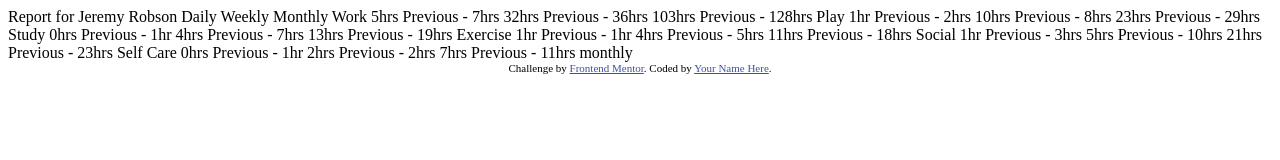
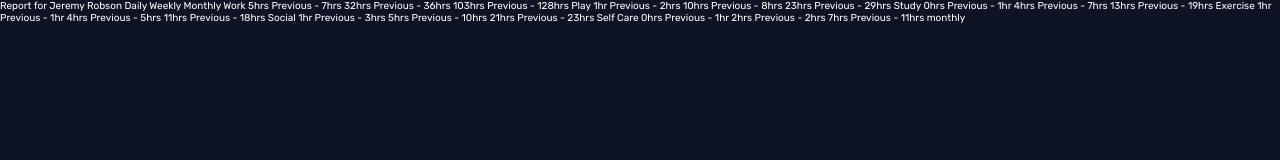
Before and after one commit to curator69/time-tracking-dashboard-main, a plain HTML site: page index.html in a window 1280 px wide. Drawn offline with Linux system fonts and the light colour scheme.

Commit message:
Coding started

```diff
--- a/css/style.css
+++ b/css/style.css
@@ -3,3 +3,10 @@
   margin: 0;
   box-sizing: border-box;
 }
+
+body {
+  font-size: 62.5%;
+  background-color: hsl(226, 43%, 10%);
+  font-family: "Rubik", sans-serif;
+  color: white;
+}
--- a/index.html
+++ b/index.html
@@ -12,18 +12,15 @@
       href="./images/favicon-32x32.png"
     />
 
+    <link rel="preconnect" href="https://fonts.googleapis.com" />
+    <link rel="preconnect" href="https://fonts.gstatic.com" crossorigin />
+    <link
+      href="https://fonts.googleapis.com/css2?family=Rubik:wght@300;400;500&display=swap"
+      rel="stylesheet"
+    />
+
     <title>Frontend Mentor | Time tracking dashboard</title>
-
-    <!-- Feel free to remove these styles or customise in your own stylesheet 👍 -->
-    <style>
-      .attribution {
-        font-size: 11px;
-        text-align: center;
-      }
-      .attribution a {
-        color: hsl(228, 45%, 44%);
-      }
-    </style>
+    <link rel="stylesheet" href="css/style.css" />
   </head>
   <body>
     Report for Jeremy Robson Daily Weekly Monthly Work 5hrs
@@ -102,12 +99,5 @@
     7hrs
     <!-- monthly -->
     Previous - 11hrs monthly
-
-    <div class="attribution">
-      Challenge by
-      <a href="https://www.frontendmentor.io?ref=challenge" target="_blank"
-        >Frontend Mentor</a
-      >. Coded by <a href="#">Your Name Here</a>.
-    </div>
   </body>
 </html>
```
